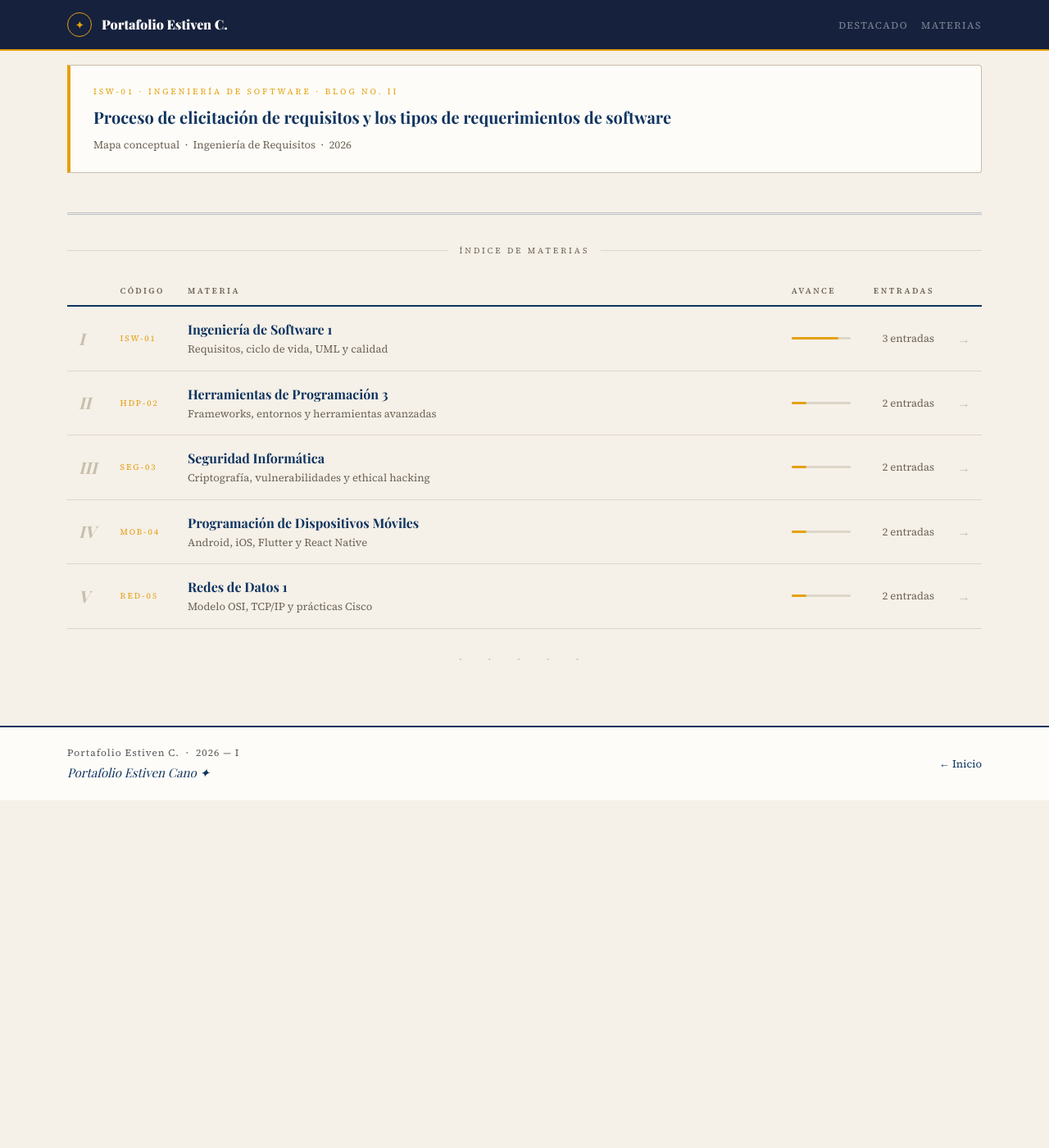
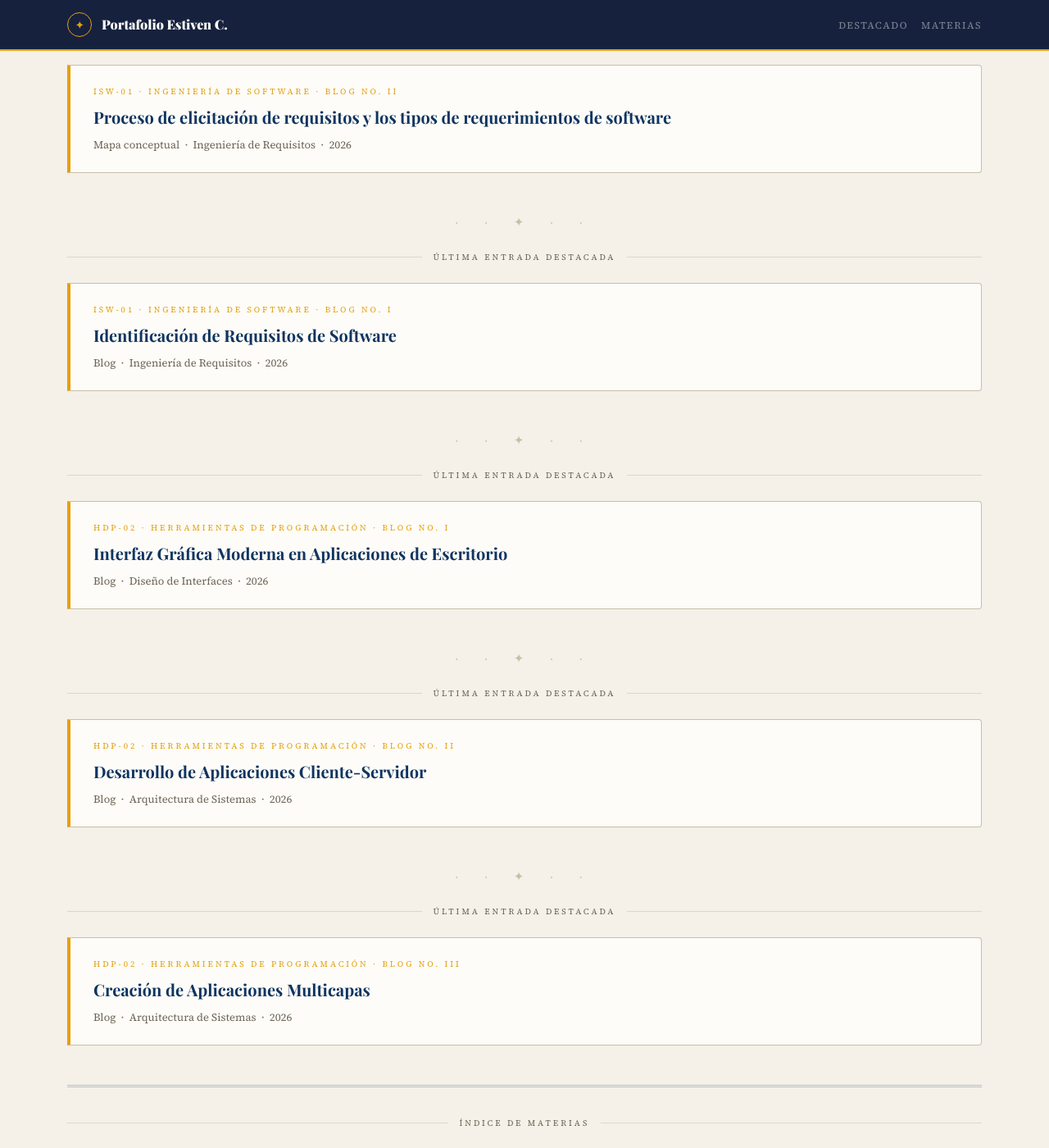
Before and after one commit to Estivencr/Portafolio_EstivenCano_IU_PascualBravo, a Jekyll site: the page built from index.html, in a window 1280 px wide and 1400 px high, scrolled down 499 px. Shown: the whole window at 82% size. Built offline with Jekyll 4.4.1, drawn with Linux system fonts in a browser that asks for light colours; nearby versions of some CDN libraries; some web fonts are replaced; before the commit the page ends 1475 px from its top, so only the background shows below that.

Commit message:
Cambios en el index de herremientas

```diff
--- a/herramientas-programacion/aplicaciones-multicapas.html
+++ b/herramientas-programacion/aplicaciones-multicapas.html
@@ -6,7 +6,7 @@ description: Concepto, principios y patrones de diseño aplicados en la arquitec
 subject_code: HDP-02
 subject_name: Herramientas de Programación 3
 subject_url: /herramientas-programacion/
-blog_num: "IV"
+blog_num: "III"
 entry_type: Entrada de portafolio
 read_time: Lectura 7 min
 year: 2026
--- a/index.html
+++ b/index.html
@@ -41,6 +41,47 @@ description: Portafolio académico de Desarrollo De Software.
       <div class="featured-meta">Mapa conceptual &nbsp;·&nbsp; Ingeniería de Requisitos &nbsp;·&nbsp; 2026</div>
     </a>
   </div>
+
+  <div id="destacado" class="mb-5 anim anim-2">
+    <div class="ornament">· · ✦ · ·</div>
+    <div class="section-label">Última entrada destacada</div>
+    <a href="{{ '/ingenieria-software/blog-requisitos' | relative_url }}" class="featured-card">
+      <div class="featured-kicker">ISW-01 · Ingeniería de Software · Blog No. I</div>
+      <div class="featured-title">Identificación de Requisitos de Software</div>
+      <div class="featured-meta">Blog &nbsp;·&nbsp; Ingeniería de Requisitos &nbsp;·&nbsp; 2026</div>
+    </a>
+  </div>
+
+  <div id="destacado" class="mb-5 anim anim-2">
+    <div class="ornament">· · ✦ · ·</div>
+    <div class="section-label">Última entrada destacada</div>
+    <a href="{{ '/herramientas-programacion/interfaz-grafica-moderna' | relative_url }}" class="featured-card">
+      <div class="featured-kicker">HDP-02 · Herramientas de Programación · Blog No. I</div>
+      <div class="featured-title">Interfaz Gráfica Moderna en Aplicaciones de Escritorio</div>
+      <div class="featured-meta">Blog &nbsp;·&nbsp; Diseño de Interfaces &nbsp;·&nbsp; 2026</div>
+    </a>
+  </div>
+
+  <div id="destacado" class="mb-5 anim anim-2">
+    <div class="ornament">· · ✦ · ·</div>
+    <div class="section-label">Última entrada destacada</div>
+    <a href="{{ '/herramientas-programacion/desarrollo-cliente-servidor' | relative_url }}" class="featured-card">
+      <div class="featured-kicker">HDP-02 · Herramientas de Programación · Blog No. II</div>
+      <div class="featured-title">Desarrollo de Aplicaciones Cliente-Servidor</div>
+      <div class="featured-meta">Blog &nbsp;·&nbsp; Arquitectura de Sistemas &nbsp;·&nbsp; 2026</div>
+    </a>
+  </div>
+
+  <div id="destacado" class="mb-5 anim anim-2">
+    <div class="ornament">· · ✦ · ·</div>
+    <div class="section-label">Última entrada destacada</div>
+    <a href="{{ '/herramientas-programacion/aplicaciones-multicapas' | relative_url }}" class="featured-card">
+      <div class="featured-kicker">HDP-02 · Herramientas de Programación · Blog No. III</div>
+      <div class="featured-title">Creación de Aplicaciones Multicapas</div>
+      <div class="featured-meta">Blog &nbsp;·&nbsp; Arquitectura de Sistemas &nbsp;·&nbsp; 2026</div>
+    </a>
+  </div>
+
 
   <hr class="rule-double"/>
 
```
Also changed, not shown: herramientas-programacion/index.html (+5 -5 lines), ingenieria-software/index.html (+0 -10 lines).
